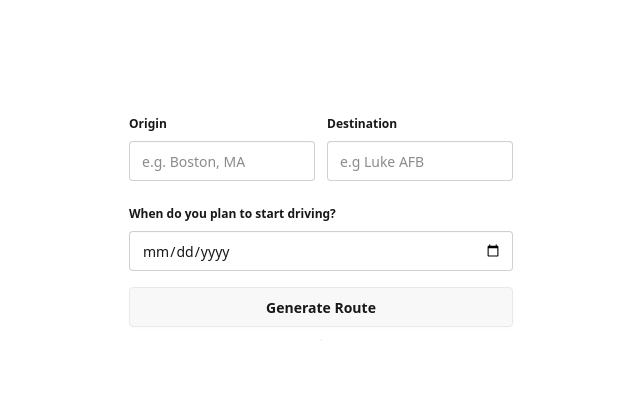
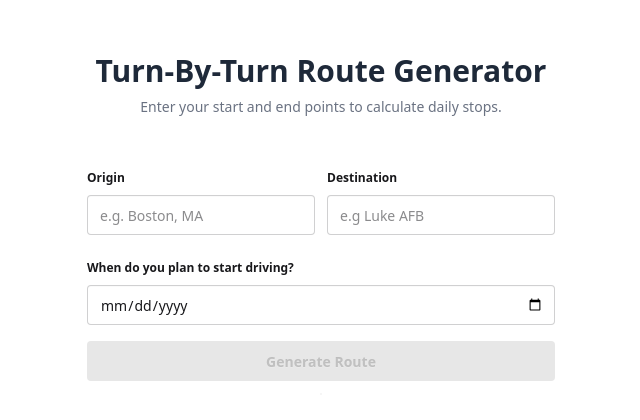
Before and after one commit to fm-anderson/turn-by-turn, a React (Vite) app: page / in a window 1280 px wide. Shown: the part 176-596 px from the top of the page, without its empty margins (319-959 px from the left). Built offline with nearby package versions, Linux system fonts and the light colour scheme.

Commit message:
title and subtitle added

```diff
--- a/src/App.tsx
+++ b/src/App.tsx
@@ -23,6 +23,19 @@ function App() {
   const [startDate, setStartDate] = useState<string>("");
   const [isLoading, setIsLoading] = useState(false);
   const [error, setError] = useState("");
+
+  const getTurnByTurnMapsUrl = (originalUrl: string): string => {
+    const dataIndex = originalUrl.indexOf("/data=");
+
+    if (dataIndex !== -1) {
+      return (
+        originalUrl.substring(0, dataIndex) +
+        "/am=t" +
+        originalUrl.substring(dataIndex)
+      );
+    }
+    return originalUrl + "/am=t";
+  };
 
   const cleanAddress = (address: string): string => {
     let cleaned = address.trim();
@@ -127,9 +140,19 @@ function App() {
     }
   };
 
+  const isFormComplete = origin && destination && startDate;
+
   return (
     <div className="flex flex-col gap-3 justify-center items-center h-screen">
-      <div className="w-96">
+      <div className="text-center mb-8">
+        <h1 className="text-2xl md:text-3xl font-bold text-gray-800">
+          Turn-By-Turn Route Generator
+        </h1>
+        <p className="text-gray-500 mt-2 text-sm md:text-md">
+          Enter your start and end points to calculate daily stops.
+        </p>
+      </div>
+      <div>
         <form onSubmit={handleGenerateRoute} className="flex flex-col gap-3">
           <span className="flex gap-3 mx-auto">
             <fieldset className="fieldset">
@@ -167,7 +190,11 @@ function App() {
             />
           </fieldset>
 
-          <button type="submit" className="btn" disabled={isLoading}>
+          <button
+            type="submit"
+            className="btn"
+            disabled={isLoading || !isFormComplete}
+          >
             {isLoading && (
               <span className="loading loading-spinner loading-sm"></span>
             )}
@@ -176,7 +203,12 @@ function App() {
         </form>
         {routeData && (
           <div className="flex justify-between mt-4">
-            <a className="btn" href={routeData?.googleMapsUrl} target="_blank">
+            <a
+              className="btn"
+              href={routeData?.googleMapsUrl}
+              target="_blank"
+              rel="noopener noreferrer"
+            >
               Google Maps
               <svg
                 xmlns="http://www.w3.org/2000/svg"
@@ -197,7 +229,12 @@ function App() {
                 <path d="M21 21.5v-4.5h-4.5" />
               </svg>
             </a>
-            <button className="btn">
+            <a
+              className="btn"
+              href={getTurnByTurnMapsUrl(routeData?.googleMapsUrl)}
+              target="_blank"
+              rel="noopener noreferrer"
+            >
               Turn By Turn
               <svg
                 xmlns="http://www.w3.org/2000/svg"
@@ -216,7 +253,7 @@ function App() {
                 <path d="M12 13l0 9" />
                 <path d="M9 19l3 3l3 -3" />
               </svg>
-            </button>
+            </a>
           </div>
         )}
 
@@ -228,7 +265,7 @@ function App() {
       </div>
       <div className="overflow-x-auto rounded-box border border-base-content/5 bg-base-100">
         {routeData && (
-          <table className="table">
+          <table className="table table-xs md:table-md">
             <thead>
               <tr>
                 <th>#</th>
```
Also changed, not shown: 1 other file (tests, documents, lock files or other folders).
